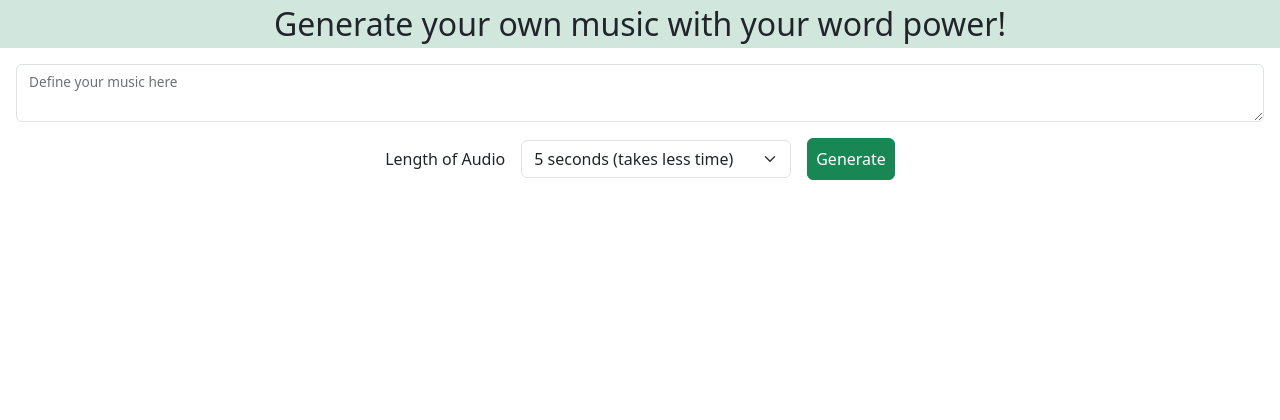
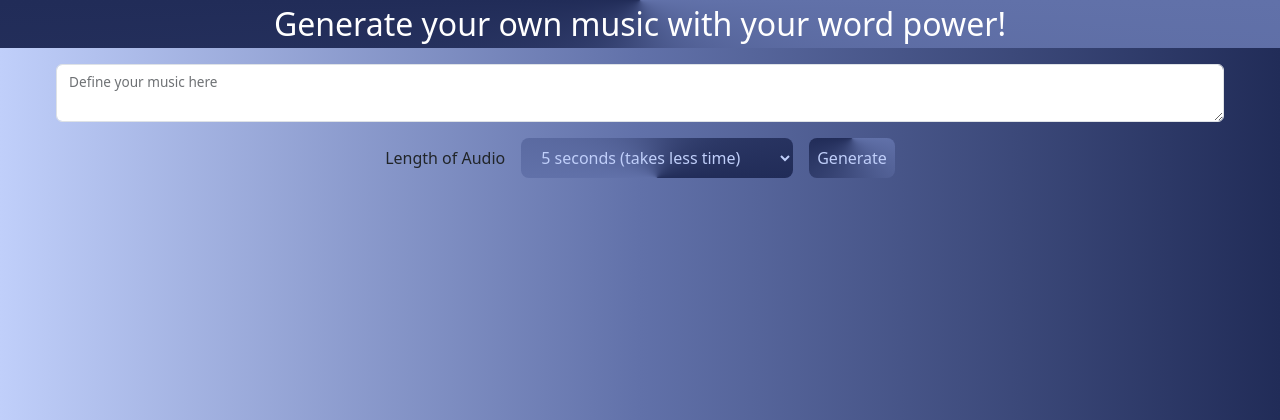
Before and after one commit to AjayRahul1/Music-Generation, a FastAPI app: page / in a window 1280 px wide. Shown: the top 420 px of the page. Run offline with FastAPI, Linux system fonts and the light colour scheme; some libraries are stand-ins or nearby versions.

Commit message:
Design Overhaul with a lot of Custom CSS. Read Desc
1. Took a color Palette of light blue to dark blue.
2. Linear Gradient of blues to body bg
3. Custom Designs to Buttons instead of Bootstrap ones
4. Custom Light flow from one point design to dropdowns with class 'selectDropdown'

```diff
--- a/templates/index.html
+++ b/templates/index.html
@@ -5,10 +5,26 @@
   <meta charset="UTF-8">
   <meta name="viewport" content="width=device-width, initial-scale=1.0">
   <title>Music Composition</title>
+  <link rel="icon" type="image/png" href="/static/favicon_treble_clef.png">
   <link rel="stylesheet" href="/static/bootstrap-5.3.2-dist/css/bootstrap.min.css">
   <script src="/static/bootstrap-5.3.2-dist/js/bootstrap.bundle.min.js"></script>
   <script src="/static/htmx.min.js"></script>
   <style>
+    /*
+    Color Palette:
+    - Light Blue to Dark Blue
+      - #C0CFFA
+      - #9ADDAF
+      - #7D8EC4
+      - #6171A9
+      - #4857BE
+      - #334173
+      - #212C58
+      linear-gradient(to right, #C0CFFA, #6171A9, #212C58)
+      repeating-conic-gradient(from 270deg at 50% 0%, #C0CFFA, #6171A9, #212C58)
+      repeating-conic-gradient(from 90deg at 50% 100%, #C0CFFA, #6171A9, #212C58)
+
+    */
     .skeleton {
       opacity: 0.7;
       background-color: hsl(200, 20%, 70%);
@@ -22,22 +38,47 @@
         background-color: hsl(200, 20%, 95%);
       }
     }
+    .selectDropdown{
+      max-width: max-content;
+      color: #C0CFFA;
+      background-image: repeating-conic-gradient(from 90deg at 50% 100%, #C0CFFA, #6171A9, #212C58);
+      border: 1px;
+      outline: 0px;
+      padding: 8px 16px;
+      border-radius: 8px;
+    }
+    .selectDropdown:hover{
+      opacity: 0.8;
+    }
+    .generateButton {
+      border: 0px;
+      outline: 0px;
+      color: #C0CFFA;
+      background-image: repeating-conic-gradient(from 270deg at 50% 0%, #C0CFFA, #6171A9, #212C58);
+      border-radius: 0.5em;
+      padding: 0.5em;
+    }
+    .generateButton:hover {
+      opacity: 0.8;
+    }
   </style>
 </head>
-<body>
-  <p class="fs-2 bg-success-subtle text-center">Generate your own music with your word power!</p>
-  <div class="px-3 my-1">
+<body style="background-image: linear-gradient(to right, #C0CFFA, #6171A9, #212C58);">
+  <p class="fs-2 text-white text-center"
+    style="background-image: repeating-conic-gradient(from 270deg at 50% 0%, #C0CFFA, #6171A9, #212C58);">
+      Generate your own music with your word power!
+  </p>
+  <div class="px-3 my-1" style="max-width: 1200px; margin: auto;">
     <form hx-post="/generate-music" hx-trigger="submit" hx-target="#waveformPlay">
       <div class="form-floating mb-3">
-        <textarea class="form-control" id="musicPrompt" name="musicPrompt" rows="3" required></textarea>
+        <textarea class="form-control" id="musicPrompt" name="musicPrompt" required></textarea>
         <label for="musicPrompt" class="form-label">Define your music here</label>
       </div>
       <div class="row row-cols-lg-auto g-3 justify-content-center align-items-center">
         <p class="mb-0">Length of Audio</p>
         <div class="col-12">
           <label class="visually-hidden" for="inlineFormSelectPref">Length of Audio</label>
-          <select id="audioLength" name="audioLength" class="form-select" aria-label="Length of Audio"
-            style="max-width: max-content;">
+          <select id="audioLength" name="audioLength" class="selectDropdown" aria-label="Length of Audio">
             <option value="5">5 seconds (takes less time)</option>
             <option value="10">10 seconds</option>
             <option value="15">15 seconds</option>
@@ -45,7 +86,7 @@
           </select>
         </div>
         <div class="col-12">
-          <button class="btn btn-success p-2" type="submit" id="generateMusic" onclick="loadingScreen()">Generate</button>
+          <button class="generateButton" type="submit" id="generateMusic" onclick="loadingScreen()">Generate</button>
         </div>
       </div>
     </form>
```
